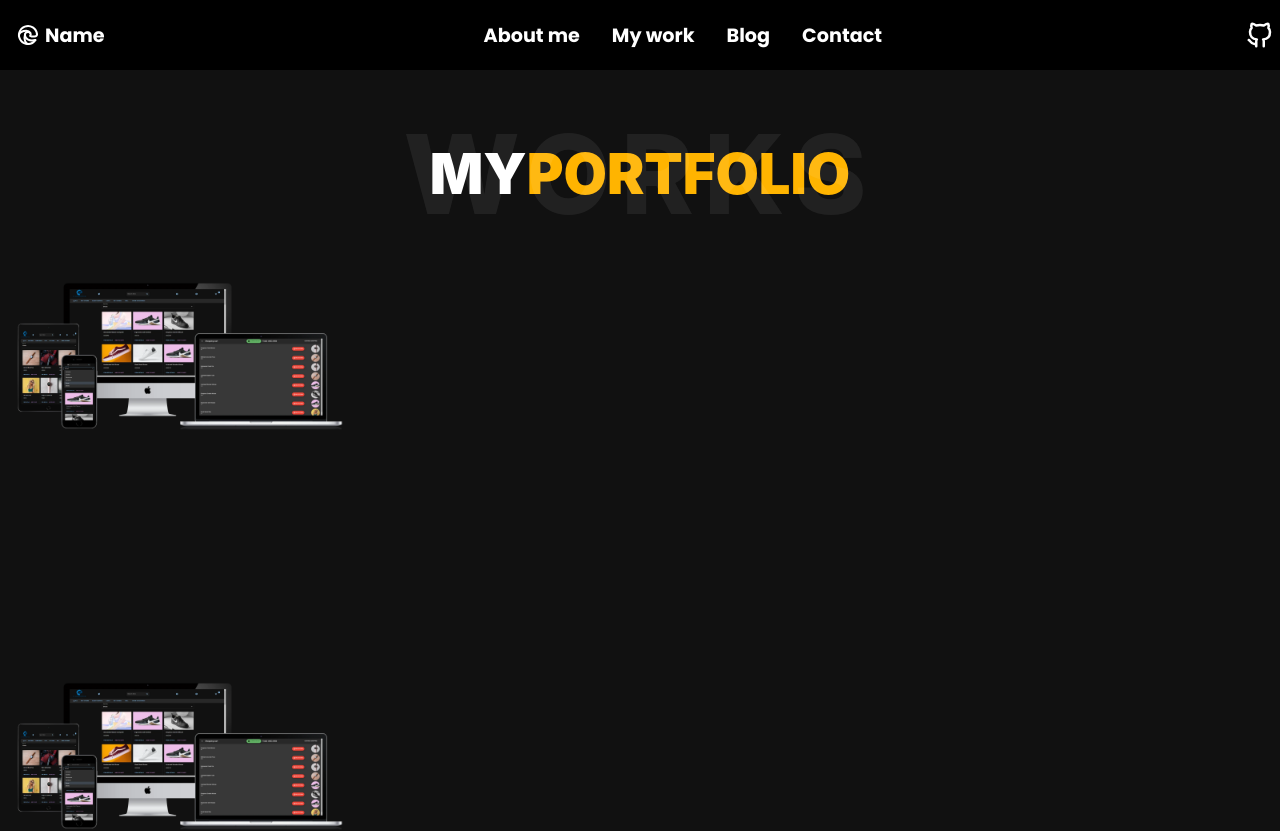
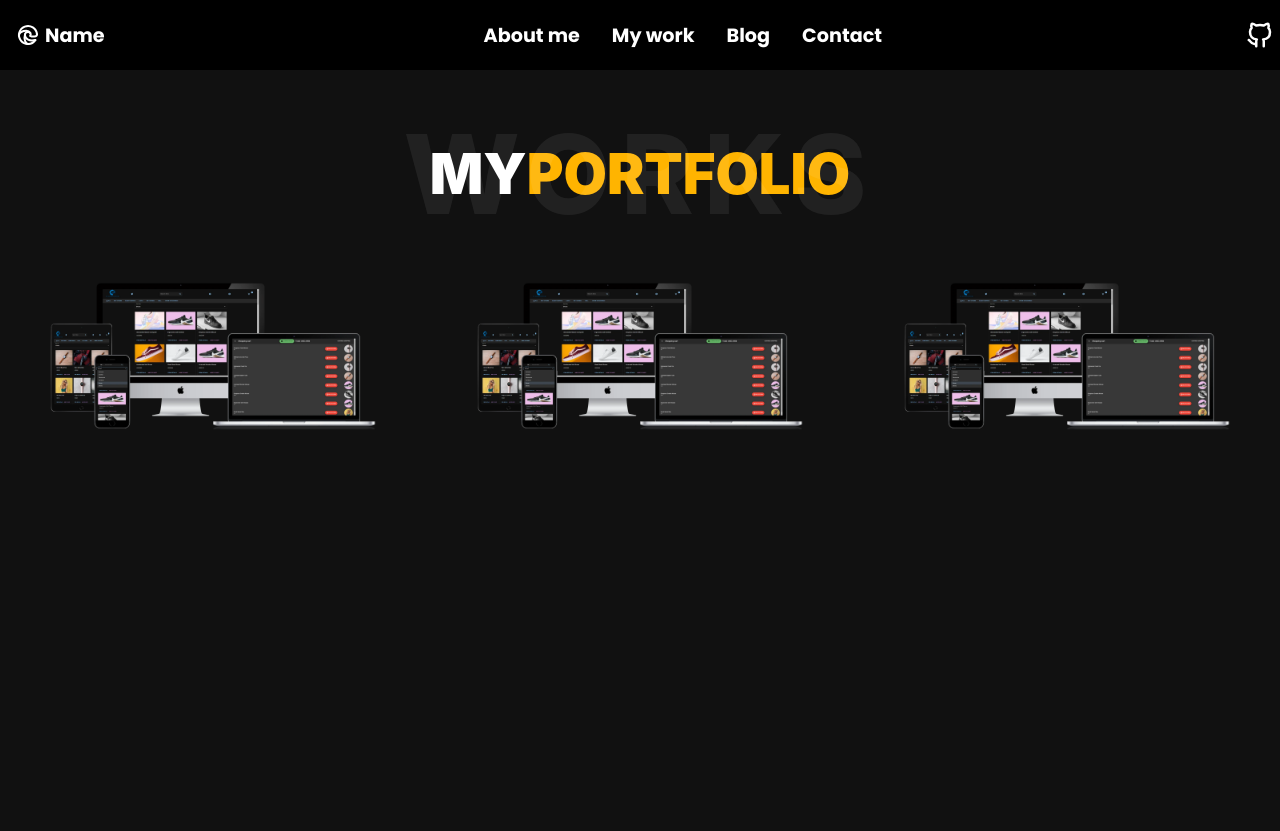
Before and after one commit to wandergithub/w-portfolio, a React (Create React App) app: page /work in a window 1280 px wide. Shown: the top 831 px of the page. After the commit the page ends 800 px from the top, so only its background shows below. Built offline with nearby package versions, Linux system fonts and the light colour scheme; grey boxes are pictures that could not be loaded.

Commit message:
Arrange projects cards on my work page

```diff
--- a/src/components/Work/Work.js
+++ b/src/components/Work/Work.js
@@ -41,7 +41,7 @@ const Work = () => {
         <span class="title-bg">works</span>
       </div>
 
-      <div>
+      <div className="project-container">
         {projects.map((project) => {
           return (
             <ProjectCard
--- a/src/components/Work/Work.scss
+++ b/src/components/Work/Work.scss
@@ -68,6 +68,11 @@ body[data-aos-easing="ease"] [data-aos] {
   transform: translateY(-50%);
 }
 
+.project-container {
+  display: flex;
+  justify-content: space-around;
+}
+
 @media (min-width: 576px) {
   .text-sm-center {
     text-align: center !important;
```
